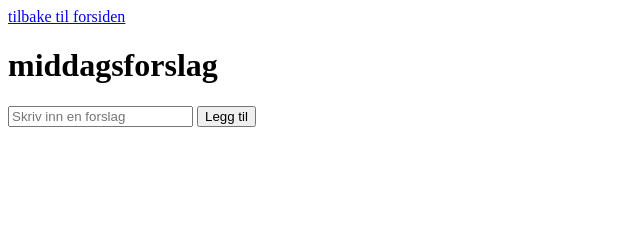
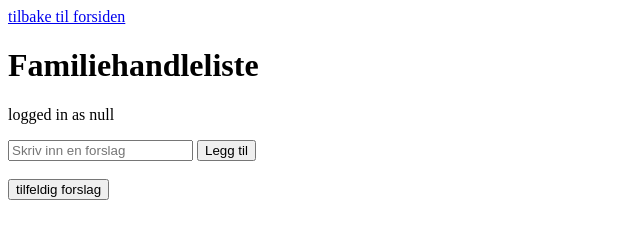
Before and after one commit to wmkkcyyvjt-del/web-app, a plain HTML site: page middagsforslag.html in a window 1280 px wide. Shown: the whole page, without its empty margins (0-640 px from the left). Drawn offline with Linux system fonts and the light colour scheme.

Commit message:
Update middagsforslag.html

```diff
--- a/middagsforslag.html
+++ b/middagsforslag.html
@@ -22,11 +22,14 @@
 </style>
 
 
-   <a href="index.html">tilbake til forsiden</a>
-  <h1>middagsforslag</h1>
+   <a href="forside.html">tilbake til forsiden</a>
+  <h1>Familiehandleliste</h1>
+  <p></p>
+  <input type="text" id="forslagInputt" placeholder="Skriv inn en forslag">
+  <button id="leggTilBtn">Legg til</button><br><br>
+  <button onclick="tilfeldigforslag()">tilfeldig forslag</button>
+  <p id="tilfeldigforslag" style="display:inline;"></p>
 
-  <input type="text" id="forslagInputt" placeholder="Skriv inn en forslag">
-  <button id="leggTilBtn">Legg til</button>
 
   <ul id="handleliste"></ul>
 
@@ -34,11 +37,13 @@
     const knapp = document.getElementById("leggTilBtn");
     const input = document.getElementById("forslagInputt");
     const liste = document.getElementById("handleliste");
-
-    let forslagr = JSON.parse(localStorage.getItem("forslagr")) || [];    //local storage kode
+    const Brukernavn = JSON.parse(localStorage.getItem("Bruker"));
+    let forslagr = JSON.parse(localStorage.getItem(Brukernavn + "forslagr")) || [];    //local storage kode
+    document.querySelector("p").textContent = `logged in as ${Brukernavn}`;
 
   function visListe() {
   liste.innerHTML = ""; // tøm lista først
+  forslagr = JSON.parse(localStorage.getItem(Brukernavn + "forslagr")) || [];
 
   for (let i = 0; i < forslagr.length; i++) {
     const li = document.createElement("li");
@@ -83,7 +88,7 @@ li.appendChild(slettBtn);
 }
 
     function lagreListe() {
-      localStorage.setItem("forslagr", JSON.stringify(forslagr));  //local storage kode
+      localStorage.setItem(Brukernavn + "forslagr", JSON.stringify(forslagr));  //local storage kode
     }
 
 
@@ -96,7 +101,13 @@ li.appendChild(slettBtn);
         input.value = "";
       }
     });
+function tilfeldigforslag () {
+   var forslag = liste.children;
+   var forslagmengde = forslag.length;
 
+   document.getElementById("tilfeldigforslag").innerHTML = forslag[Math.floor(Math.random() * forslagmengde)].textContent.replace("🗑️✓","");
+   //;
+}
 
 visListe();
 
```
